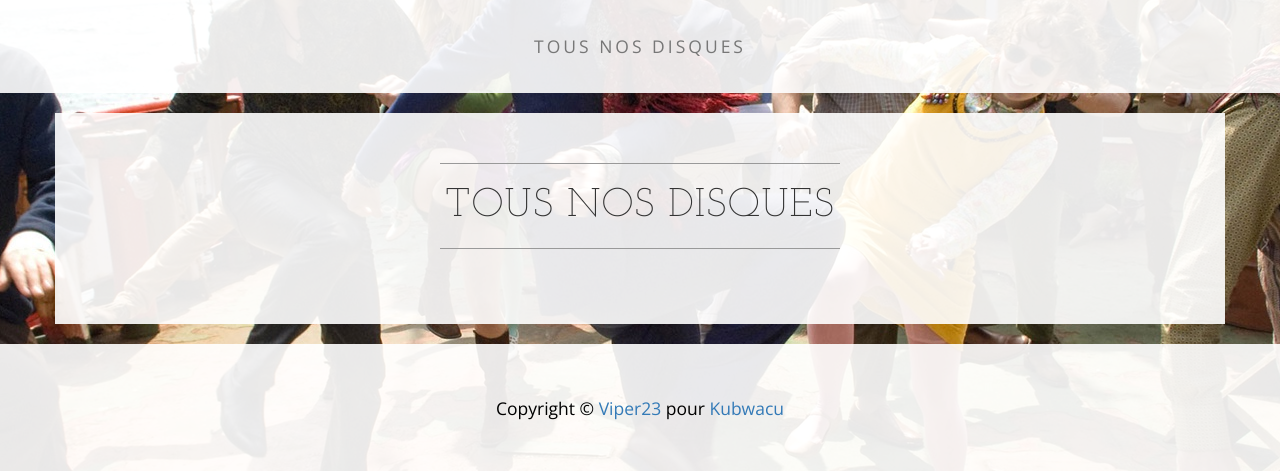
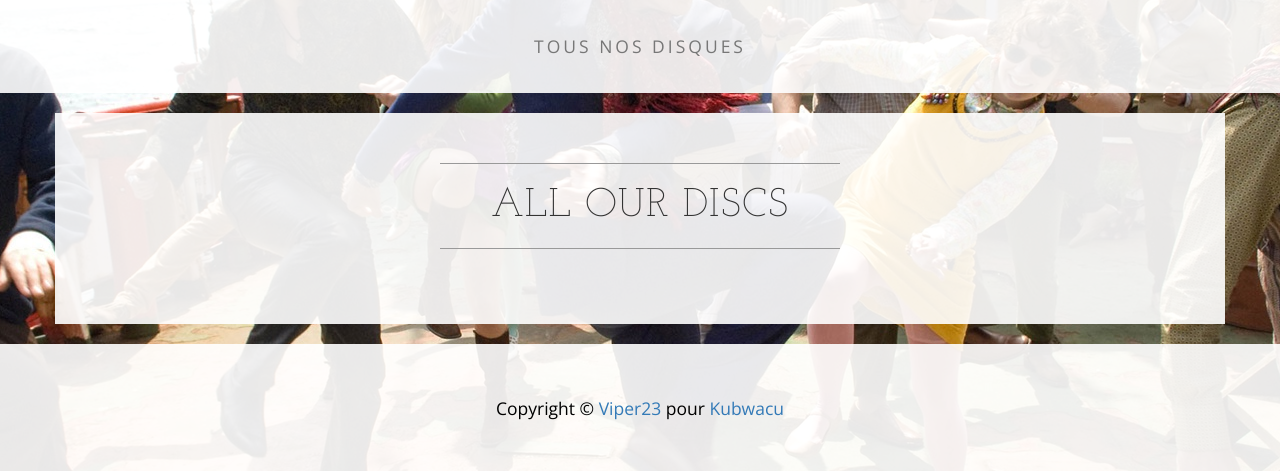
Before and after one commit to TonyV23/Recordstore, a Django app: page /store/ in a window 1280 px wide. Shown: the part 177-648 px from the top of the page. Run offline with Django 3.2, Linux system fonts and the light colour scheme; data that the repository does not hold is empty; some libraries are stand-ins or nearby versions.

Commit message:
updated listing.html

```diff
--- a/store/templates/store/listing.html
+++ b/store/templates/store/listing.html
@@ -2,6 +2,6 @@
 
 {% block content %}
 
-    {% include 'store/list.html' with list_title='Tous nos disques' %}
+    {% include 'store/list.html' with list_title='All our discs' %}
 
 {% endblock %}
```
